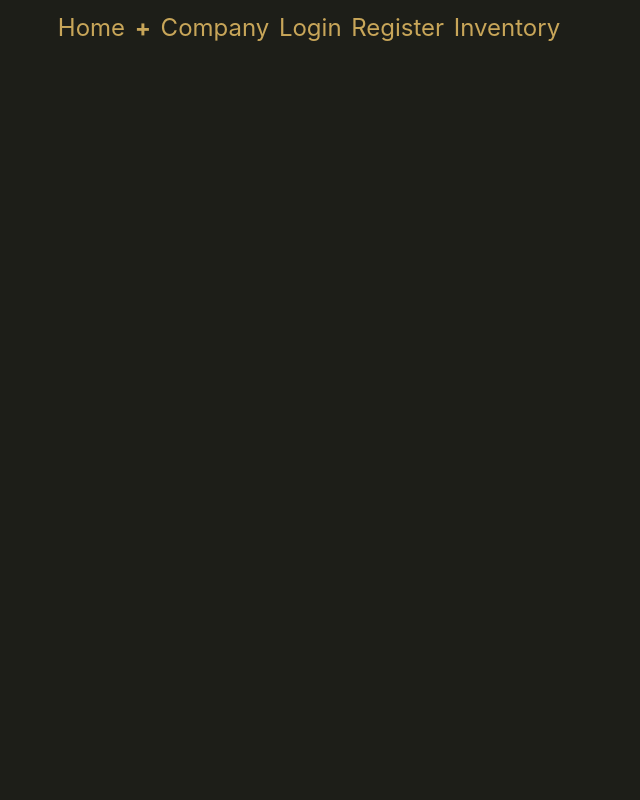
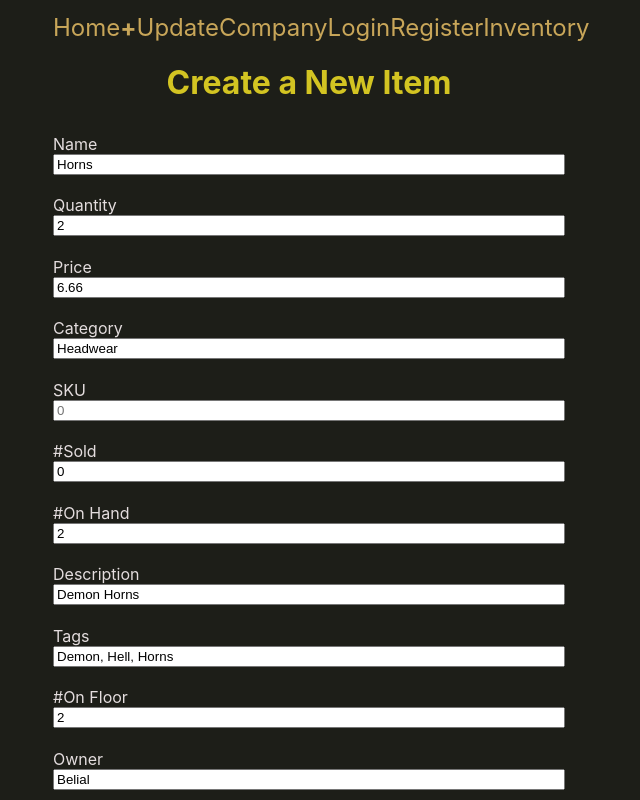
Before and after one commit to Richard-McGhee/inventory_manager, a React (Create React App) app in the folder client/: page /updateItem in a window 1280 px wide. Shown: the whole page, without its empty margins (331-971 px from the left). Built offline with nearby package versions, Linux system fonts and the light colour scheme.

Commit message:
Getting things setup for an itemupdate ability, added update form component and a put function in API utilities

```diff
--- a/client/src/App.js
+++ b/client/src/App.js
@@ -2,6 +2,7 @@ import React from "react";
 import { Route, Link, Switch } from "react-router-dom";
 import Home from "./components/Home";
 import ItemForm from "./components/ItemForm";
+import ItemUpdateForm from "./components/ItemUpdateForm";
 import CompanyForm from "./components/CompanyForm";
 import UserLoginForm from "./components/UserLoginForm"
 import UserRegisterForm from "./components/UserRegisterForm";
@@ -17,6 +18,9 @@ function App() {
         </Link>
         <Link to="/addItem" className="navLinks">
           +
+        </Link>
+        <Link to="/updateItem" className="navLinks">
+          Update
         </Link>
         <Link to="/company" className="navLinks">
           Company
@@ -34,6 +38,7 @@ function App() {
       <Switch>
         <Route exact path="/" component={Home} />
         <Route path="/addItem" component={ItemForm} />
+        <Route path="/updateItem" component={ItemUpdateForm} />
         <Route path="/company" component={CompanyForm} />
         <Route path="/login" component={UserLoginForm} />
         <Route path="/register" component={UserRegisterForm} />
--- a/client/src/components/API/API.js
+++ b/client/src/components/API/API.js
@@ -5,6 +5,10 @@ import axios from 'axios'
 // Creating Items - post
 const makeItem = (url, newItem) => {
     axios.post(url, newItem)
+}
+
+const updateItem = (url, updatedItem) => {
+    axios.put(url, updatedItem)
 }
 
 // Deleting Items - delete
@@ -49,6 +53,7 @@ const axiosAuth = () => {
 
 export {
     makeItem,
+    updateItem,
     delItem,
     logIn,
     logOut,
--- /dev/null
+++ b/client/src/components/ItemUpdateForm.js
@@ -0,0 +1,189 @@
+import React, { useState } from 'react'
+// import { updateItem } from './API/API'
+import { dummyItems } from './API/DummyData'
+import styled from 'styled-components'
+
+const ItemsStyles = styled.div`
+    h1{
+        text-align: center;
+        color: #D3C422;
+    }
+    h1:hover{
+        color: #C8A659;
+    }
+    form{
+        margin: 0 auto;
+        width: 40%;
+        display: flex;
+        flex-direction: column;
+    }
+    label{
+        display: flex;
+        flex-direction: column;
+        margin: 2% 0;
+    }
+`
+
+const ItemsForm = () => {
+    const initValues = dummyItems[0]
+    const [formState, setFormState] = useState(initValues)
+    const [updatedItem, setUpdatedItem] = useState(initValues)
+
+    const handleChange = evt => {
+        setFormState({
+            ...formState,
+            [evt.target.name]: evt.target.value})
+    }
+    const handleSubmit = evt => {
+        evt.preventDefault()
+        setUpdatedItem(formState)
+        // This will add items to the database
+        // makeItem("urlPlaceholder", newItem)
+        // .then((res) => {
+        //     // This will push to inventory page with new item
+        // })
+        // .catch((err) => {
+        //     console.dir(err)
+        // })
+    }
+
+    return (
+        <ItemsStyles>
+            <h1>Create a New Item</h1>
+            <form onSubmit={handleSubmit}>
+                <label htmlFor="Item Name">
+                    Name
+                    <input
+                        type="text"
+                        name="name"
+                        placeholder="Enter Item Name"
+                        value={initValues.name}
+                        onChange={handleChange}
+                    />
+                </label>
+                <label htmlFor="Item Quantity">
+                    Quantity
+                    <input
+                        type="number"
+                        name="quantity"
+                        placeholder="0"
+                        value={initValues.quantity}
+                        onChange={handleChange}
+                    />
+                </label>
+                <label htmlFor="Item Price">
+                    Price
+                    <input
+                        type="float"
+                        name="price"
+                        placeholder="0.00"
+                        value={initValues.price}
+                        onChange={handleChange}
+                    />
+                </label>
+                <label htmlFor="Item Category">
+                    Category
+                    <input
+                        type="text"
+                        name="category"
+                        placeholder="Enter Item Category"
+                        value={initValues.category}
+                        onChange={handleChange}
+                    />
+                </label>
+                <label htmlFor="Item SKU">
+                    SKU
+                    <input
+                        type="number"
+                        name="sku"
+                        placeholder="0"
+                        value={initValues.sku}
+                        onChange={handleChange}
+                    />
+                </label>
+                <label htmlFor="Items Sold">
+                    #Sold
+                    <input
+                        type="number"
+                        name="sold"
+                        placeholder="0"
+                        value={initValues.sold}
+                        onChange={handleChange}
+                    />
+                </label>
+                <label htmlFor="Items On Hand">
+                    #On Hand
+                    <input
+                        type="number"
+                        name="onHand"
+                        placeholder="0"
+                        value={initValues.onHand}
+                        onChange={handleChange}
+                    />
+                </label>
+                <label htmlFor="Item Description">
+                    Description
+                    <input
+                        type="text"
+                        name="desc"
+                        placeholder="Enter Item Description"
+                        value={initValues.desc}
+                        onChange={handleChange}
+                    />
+                </label>
+                <label htmlFor="Item Tags">
+                    Tags
+                    <input
+                        type="text"
+                        name="tags"
+                        placeholder="Enter Item Tags"
+                        value={initValues.tags}
+                        onChange={handleChange}
+                    />
+                </label>
+                <label htmlFor="Items On Floor">
+                    #On Floor
+                    <input
+                        type="number"
+                        name="onFloor"
+                        placeholder="0"
+                        value={initValues.onFloor}
+                        onChange={handleChange}
+                    />
+                </label>
+                <label htmlFor="Item Owner">
+                    Owner
+                    <input
+                        type="text"
+                        name="owner"
+                        placeholder="Who Owns This Item Entry"
+                        value={initValues.owner}
+                        onChange={handleChange}
+                    />
+                </label>
+                {/* <label htmlFor="Item Owner: Companies">
+                    Owner: Companies
+                    <input
+                        type="text"
+                        name="owner"
+                        placeholder="Who Owns This Item Entry"
+                        value={initValues.owner.Companies}
+                        onChange={handleChange}
+                    />
+                </label>   */}
+                {/* <label htmlFor="Item Owner: User">
+                    Owner: User
+                    <input
+                        type="text"
+                        name="owner"
+                        placeholder="Who Owns This Item Entry"
+                        value={initValues.owner.User}
+                        onChange={handleChange}
+                    />
+                </label>                */}
+            </form>
+        </ItemsStyles>
+    )
+}
+
+export default ItemsForm
```
